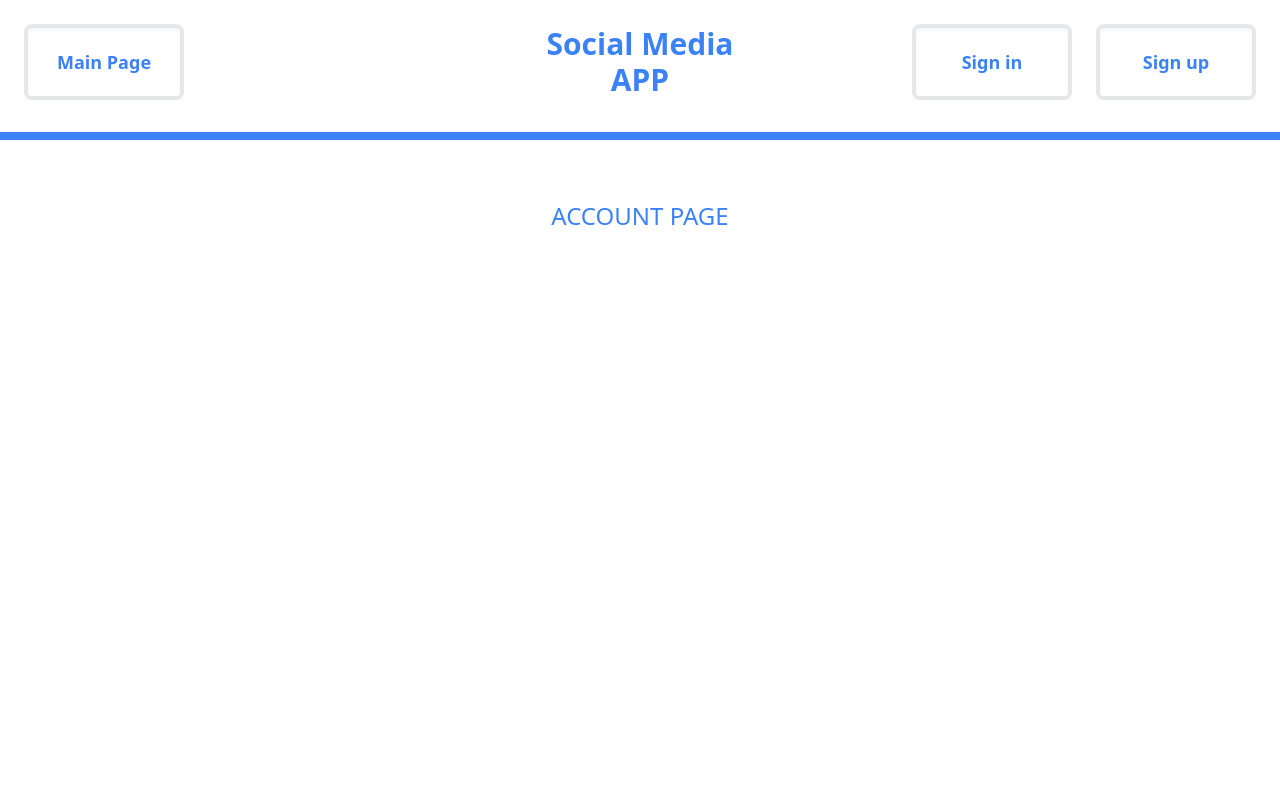
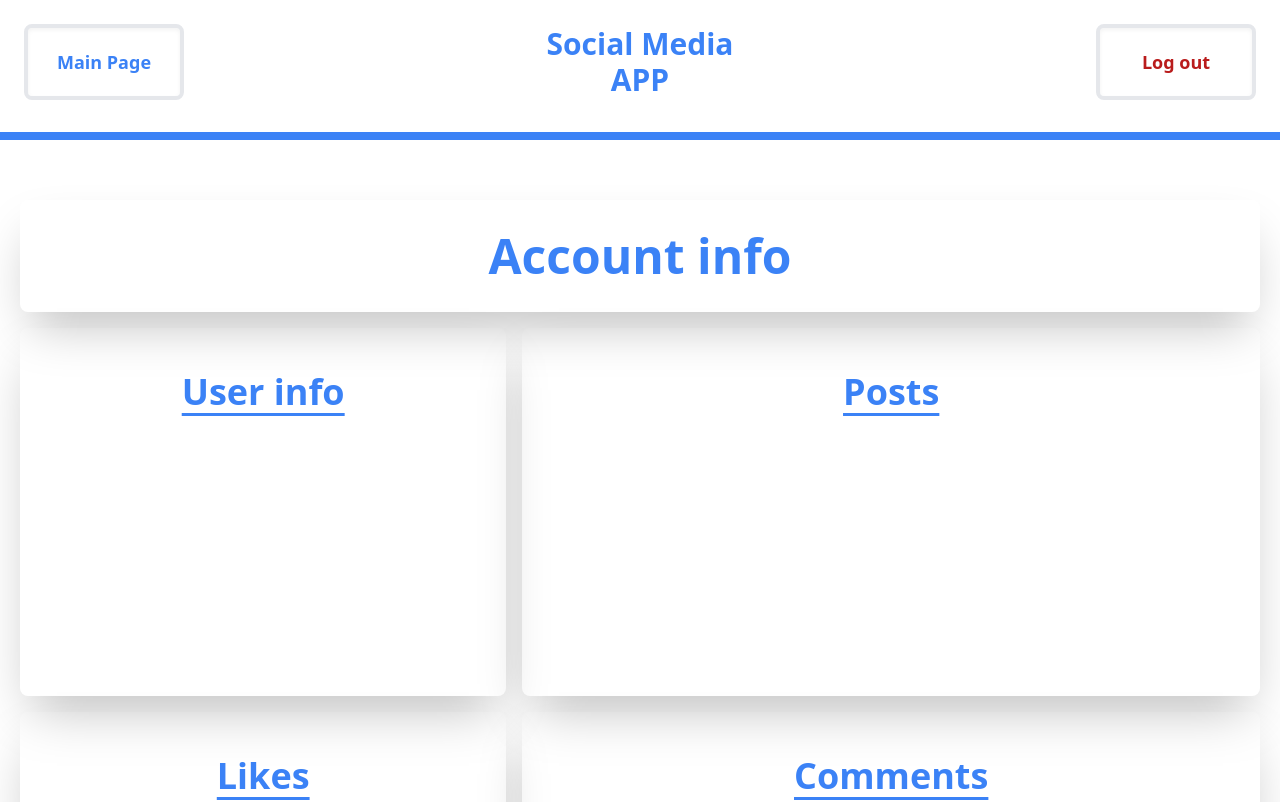
Before and after one commit to OskarProgrammer/Social-Media, a React (Vite) app: page /account in a window 1280 px wide. Shown: the top 802 px of the page. Built offline with nearby package versions, Linux system fonts and the light colour scheme; data requests are answered from the project's data file.

Commit message:
Creating accountInfo page with tabs: userInfoTab, postsinfoTab, likesInfoTab, commentsInfoTab

```diff
--- a/data/db.json
+++ b/data/db.json
@@ -1,7 +1,7 @@
 {
   "currentUser": {
-    "id": "",
-    "isLogged": false
+    "id": "22",
+    "isLogged": true
   },
   "users": [
     {
--- /dev/null
+++ b/src/components/AccountInfoTab.jsx
@@ -0,0 +1,12 @@
+
+export const AccountInfoTab = () => {
+
+
+    return (
+        <div className="accountInfoTitle">
+            <div className="styleOfTitle">
+                Account info
+            </div>
+        </div>
+    )
+}
--- /dev/null
+++ b/src/components/CommentsInfoTab.jsx
@@ -0,0 +1,11 @@
+
+export const CommentsInfoTab = () => {
+
+    return (
+        <div className="card col-span-full lg:sm:col-span-3 lg:sm:row-span-3 lg:sm:col-start-3 lg:sm:row-start-5">
+            <div className="content lg:sm:text-4xl text-3xl">
+                <p>Comments</p>
+            </div>
+        </div>
+    )
+}
--- /dev/null
+++ b/src/components/LikesInfoTab.jsx
@@ -0,0 +1,13 @@
+
+
+export const LikesInfoTab = () => {
+
+    return (
+
+        <div className="card col-span-full lg:sm:col-span-2 lg:sm:row-span-3 lg:sm:col-start-1 lg:sm:row-start-5">
+            <div className="content lg:sm:text-4xl text-3xl">
+                <p>Likes</p>
+            </div>
+        </div>
+    )
+}
--- /dev/null
+++ b/src/components/PostsInfoTab.jsx
@@ -0,0 +1,14 @@
+
+
+
+export const PostsInfoTab = () => {
+
+
+    return (
+        <div className="card col-span-full lg:sm:col-span-3 lg:sm:row-span-3 lg:sm:col-start-3 lg:sm:row-start-2">
+            <div className="content lg:sm:text-4xl text-3xl">
+                <p>Posts</p>
+            </div>
+        </div>
+    )
+}
--- /dev/null
+++ b/src/components/UserInfoTab.jsx
@@ -0,0 +1,10 @@
+
+export const UserInfoTab = () => {
+    return (
+        <div className="card col-span-full lg:sm:col-span-2 lg:sm:row-span-3 lg:sm:col-start-1 lg:sm:row-start-2">
+            <div className="content lg:sm:text-4xl text-3xl">
+                <p>User info</p>
+            </div>
+        </div>
+    )
+}
--- a/src/index.css
+++ b/src/index.css
@@ -11,6 +11,35 @@
   .navBar {
     @apply w-full p-3 pb-5 flex lg:sm:flex-row sm:flex-col flex-col gap-4 border-b-8 border-blue-500;
     @apply text-white lg:sm:grid grid-cols-5 text-3xl font-bold;
+  }
+
+  .accountLayout{
+    @apply grid w-full gap-4 font-bold;
+    @apply grid-cols-5 grid-rows-5 lg:sm:grid-rows-4 gap-4;
+  }
+
+  .card {
+    @apply p-3 shadow-2xl text-center rounded-lg efectOfTransition;
+    @apply flex flex-col;
+    @apply hover:text-white hover:bg-blue-500 hover:cursor-pointer hover:shadow-blue-500;
+  }
+
+  .content {
+    @apply pt-8 ;
+    height: 250px;
+    overflow-y: auto;
+  }
+
+  .content > p {
+    @apply rounded-b-lg underline underline-offset-8;
+  }
+
+  .accountInfoTitle {
+    @apply card col-span-5 row-span-1 col-start-1 row-start-1;
+  }
+
+  .styleOfTitle {
+    @apply lg:sm:text-5xl lg:sm:p-5 text-5xl my-auto;
   }
 
   .form {
--- a/src/layouts/AccountLayout.jsx
+++ b/src/layouts/AccountLayout.jsx
@@ -1,10 +1,25 @@
+import { AccountInfoTab } from "../components/AccountInfoTab"
+import { UserInfoTab } from "../components/UserInfoTab"
+import { PostsInfoTab } from "../components/PostsInfoTab"
+import { LikesInfoTab } from "../components/LikesInfoTab"
+import { CommentsInfoTab } from "../components/CommentsInfoTab"
 
 export const AccountLayout = () => {
 
 
     return (
-        <>
-            ACCOUNT PAGE
-        </>
+        <div className="accountLayout">
+
+            <AccountInfoTab />
+
+            <UserInfoTab />
+
+            <PostsInfoTab />
+
+            <LikesInfoTab />
+
+            <CommentsInfoTab />
+
+        </div>
     )
 }
```
